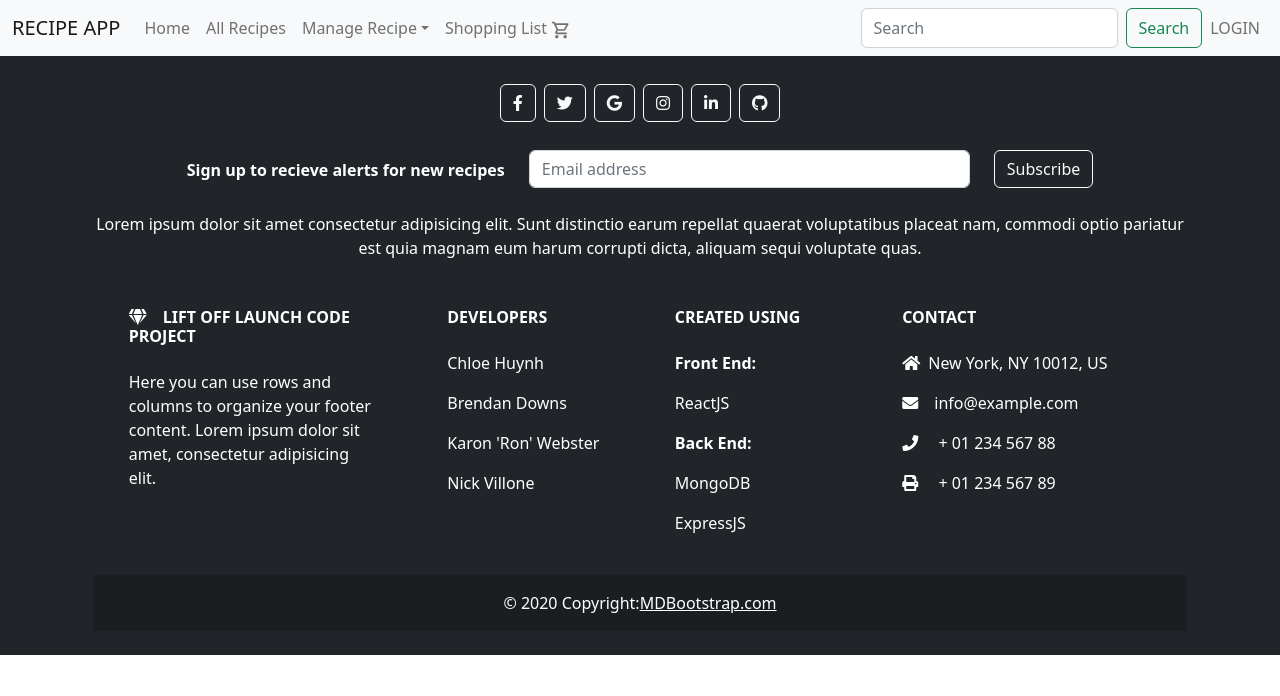
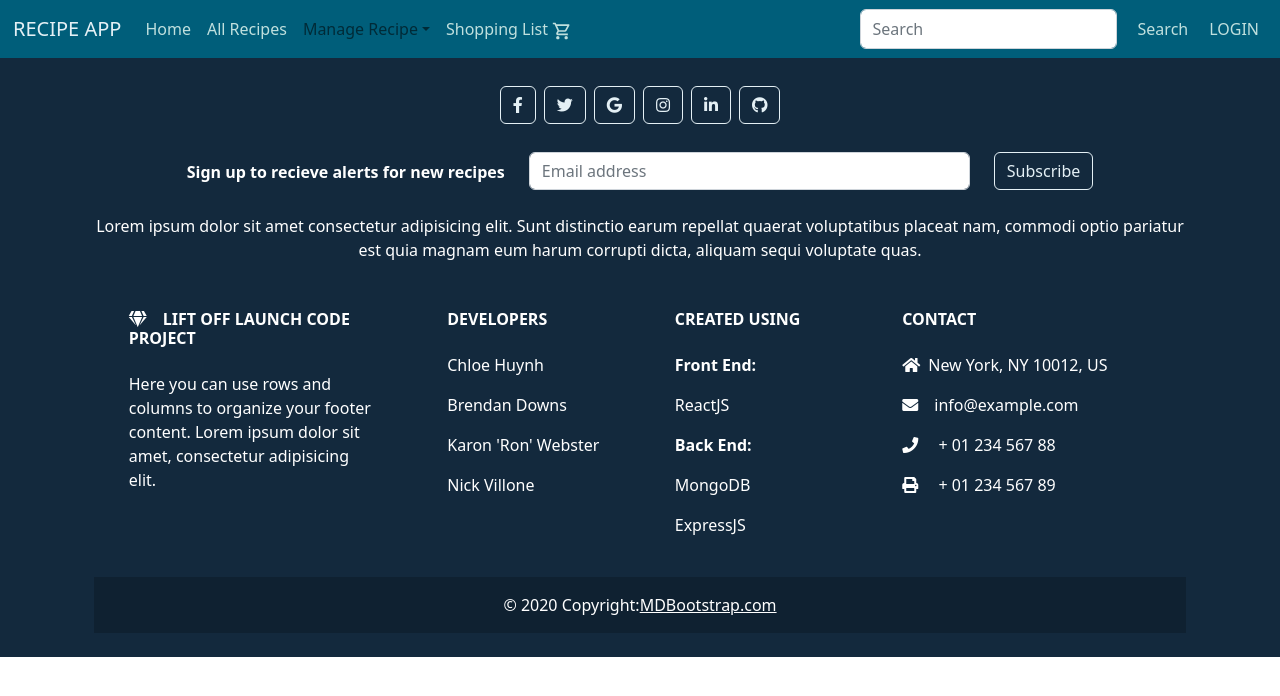
Before and after one commit to lift-off-lc/recipe-app, a React (Create React App) app in the folder client/: page /recipe/1 in a window 1280 px wide. Shown: the top 696 px of the page. Built offline with nearby package versions, Linux system fonts and the light colour scheme; no server answers.

Commit message:
bootstrap customizations stable

```diff
--- a/client/public/index.html
+++ b/client/public/index.html
@@ -24,6 +24,7 @@
       work correctly both with client-side routing and a non-root public URL.
       Learn how to configure a non-root public URL by running `npm run build`.
     -->
+
     <title>React App</title>
   </head>
   <body>
--- a/client/src/components/HomePageDisplay.js
+++ b/client/src/components/HomePageDisplay.js
@@ -1,66 +1,81 @@
 import Carousel from "react-bootstrap/Carousel";
 import Button from "react-bootstrap/Button";
 import { Link } from "react-router-dom";
+
+
 function HomePageDisplay() {
   return (
+    <div className="bg-dark">
+    <div className="container-lg h-fit-content box-shadow-lg">
     <Carousel fade>
-      <Carousel.Item>
+
+      <Carousel.Item className="d-block box-shadow-xl h-fit-content border-secondary border-1">
         <img
-          className="d-block w-100 opacity-75"
-          alt="First slide"
+          className="w-fit-content h-fit-content"
+          alt="Dumpling meal on wooden table"
           src="https://images.unsplash.com/photo-1534422298391-e4f8c172dddb?ixlib=rb-4.0.3&ixid=MnwxMjA3fDB8MHxzZWFyY2h8NzV8fGZvb2R8ZW58MHwwfDB8fA%3D%3D&auto=format&fit=crop&w=700&q=60"
         />
-        <Carousel.Caption>
-          <h3 className="fw-semibold">Add Some Flavor to Mealtime</h3>
-          <p>Explore a profusion of professional and home-cooked recipes: </p>
-          <p className="fw-light">Find fresh takes on old favorites, or lay your oven-mitts on your next signature recipe for the upcoming occasion</p>
+       <Carousel.Caption>
+          <div className="bg-primary rounded-4 w-50 border border-3 border-secondary mx-auto my-top pb-2">
+          <h3 class="fs-2 lead text-secondary">Add Some Flavor to Mealtime</h3>
+          <p class="fw-bold fs-6 text-white align-center">Explore a profusion of professional and home-cooked recipes </p>
+
+
           <Link to="/recipe">
-            <Button variant="success" onClick="/recipe">
+            <Button variant="danger" onClick="/recipe">
               Learn More
             </Button>
             {""}
           </Link>
+          </div>
+        </Carousel.Caption>
+
+      </Carousel.Item>
+
+      <Carousel.Item>
+        <img
+          className="w-fit-content h-fit-content"
+          alt="Barbecue shrimp on what looks like the world's tiniest desert island escape-raft"
+          src="https://images.unsplash.com/photo-1514944288352-fffac99f0bdf?ixlib=rb-4.0.3&ixid=MnwxMjA3fDB8MHxzZWFyY2h8MTM2fHxmb29kfGVufDB8MHwwfHw%3D&auto=format&fit=crop&w=700&q=60"
+        />
+
+        <Carousel.Caption>
+        <div className="bg-primary rounded-4 w-50 border border-3 border-secondary mx-auto my-top pb-2">
+          <h3 class="fs-2 lead text-secondary">Find Fresh Takes on Old Favorites</h3>
+          <p className="fs-6 fw-bold text-white">Lay your oven-mitts on your next signature recipe for the upcoming occasion</p>{" "}
+          <Link to="/recipe">
+            <Button variant="danger" onClick="/recipe">
+              Learn More
+            </Button>
+            {""}
+          </Link>
+          </div>
         </Carousel.Caption>
       </Carousel.Item>
       <Carousel.Item>
         <img
-          className="d-block w-100"
-          alt="Second slide"
-          src="https://images.unsplash.com/photo-1514944288352-fffac99f0bdf?ixlib=rb-4.0.3&ixid=MnwxMjA3fDB8MHxzZWFyY2h8MTM2fHxmb29kfGVufDB8MHwwfHw%3D&auto=format&fit=crop&w=700&q=60"
+          className="w-fit-content h-fit-content"
+          src="https://images.unsplash.com/photo-1461009312844-e80697a81cc7?ixlib=rb-4.0.3&ixid=MnwxMjA3fDB8MHxzZWFyY2h8Nzh8fGRlc3NlcnR8ZW58MHwwfDB8fA%3D%3D&auto=format&fit=crop&w=700&q=60"
+          alt="Chocolate brownie that looks rich & tasty enough to marry"
         />
 
         <Carousel.Caption>
-          <h3>Second slide label</h3>
-          <p>Lorem ipsum dolor sit amet, consectetur adipiscing elit.</p>{" "}
+        <div className="bg-primary rounded-4 w-50 border border-3 border-secondary mx-auto my-top pb-2">
+          <h3 class="fs-2 lead text-secondary">Eat Your Heart Out</h3>
+          <p className="fw-bold">And finally, dig in and enjoy</p>
           <Link to="/recipe">
-            <Button variant="success" onClick="/recipe">
+            <Button variant="danger" onClick="/recipe">
               Learn More
             </Button>
             {""}
           </Link>
+          </div>
         </Carousel.Caption>
       </Carousel.Item>
-      <Carousel.Item>
-        <img
-          className="d-block w-100"
-          src="https://images.unsplash.com/photo-1461009312844-e80697a81cc7?ixlib=rb-4.0.3&ixid=MnwxMjA3fDB8MHxzZWFyY2h8Nzh8fGRlc3NlcnR8ZW58MHwwfDB8fA%3D%3D&auto=format&fit=crop&w=700&q=60"
-          alt="Third slide"
-        />
 
-        <Carousel.Caption>
-          <h3>Third slide label</h3>
-          <p>
-            Praesent commodo cursus magna, vel scelerisque nisl consectetur.
-          </p>
-          <Link to="/recipe">
-            <Button variant="success" onClick="/recipe">
-              Learn More
-            </Button>
-            {""}
-          </Link>
-        </Carousel.Caption>
-      </Carousel.Item>
     </Carousel>
+    </div>
+    </div>
   );
 }
 
--- a/client/src/components/NavBar.js
+++ b/client/src/components/NavBar.js
@@ -10,26 +10,26 @@ import ShoppingCartOutlinedIcon from '@mui/icons-material/ShoppingCartOutlined';
 
 function NavBar() {
   return (
-    <Navbar bg="light" expand="lg">
+    <Navbar className="bg-primary border border-primary" expand="lg">
       <Container fluid>
-        <Navbar.Brand href="/">RECIPE APP</Navbar.Brand>
-        <Navbar.Toggle aria-controls="navbarScroll" />
+        <Navbar.Brand className="text-light" href="/">RECIPE APP</Navbar.Brand>
+        <Navbar.Toggle className="text-secondary" aria-controls="navbarScroll" />
         <Navbar.Collapse id="navbarScroll">
           <Nav
-            className="me-auto my-2 my-lg-0"
+            className="me-auto my-2 my-lg-0 text-secondary"
             style={{ maxHeight: "100px" }}
             navbarScroll
           >
-            <Nav.Link href="/">Home </Nav.Link>
-            <Nav.Link href="/recipe">All Recipes</Nav.Link>
-            <NavDropdown title="Manage Recipe" id="navbarScrollingDropdown">
-              <NavDropdown.Item href="/favoriterecipe">
-                My Favorites <FavoriteBorderTwoToneIcon fontSize="small" />
+            <Nav.Link className="text-secondary" href="/">Home </Nav.Link>
+            <Nav.Link className="text-secondary" href="/recipe">All Recipes</Nav.Link>
+            <NavDropdown className="color-secondary" title="Manage Recipe" id="navbarScrollingDropdown">
+              <NavDropdown.Item className="text-primary" href="/favoriterecipe">
+                My Favorites <FavoriteBorderTwoToneIcon className="text-primary" fontSize="small" />
               </NavDropdown.Item>
               <NavDropdown.Divider />
-              <NavDropdown.Item href="/addrecipe">Add Recipe</NavDropdown.Item>
+              <NavDropdown.Item className="text-primary" href="/addrecipe">Add Recipe</NavDropdown.Item>
             </NavDropdown>
-            <Nav.Link href="/shoppinglist">Shopping List <ShoppingCartOutlinedIcon fontSize="small"/></Nav.Link>
+            <Nav.Link className="text-secondary"href="/shoppinglist">Shopping List <ShoppingCartOutlinedIcon fontSize="small"/></Nav.Link>
           </Nav>
           <Form className="d-flex">
             <Form.Control
@@ -38,9 +38,9 @@ function NavBar() {
               className="me-2"
               aria-label="Search"
             />
-            <Button variant="outline-success">Search</Button>
+            <Button variant="outline-white text-secondary">Search</Button>
             <Nav>
-              <Nav.Link href="/login">LOGIN</Nav.Link>
+              <Nav.Link className="text-secondary" href="/login">LOGIN</Nav.Link>
             </Nav>
           </Form>
         </Navbar.Collapse>
--- a/client/src/index.js
+++ b/client/src/index.js
@@ -3,6 +3,7 @@ import ReactDOM from 'react-dom/client';
 import './index.css';
 import App from './App';
 import reportWebVitals from './reportWebVitals';
+import "../src/scss/custom.scss";
 
 const root = ReactDOM.createRoot(document.getElementById('root'));
 root.render(
--- a/client/src/pages/HomePage.js
+++ b/client/src/pages/HomePage.js
@@ -5,7 +5,8 @@ import HomePageDisplay from "../components/HomePageDisplay";
 export default function HomePage() {
   return (
     <>
-      <HomePageDisplay />
+      <HomePageDisplay/>,
+      <Footer/>
     </>
   );
 }
--- /dev/null
+++ b/client/src/scss/custom.scss
@@ -0,0 +1,23 @@
+/* Variable overrides */
+$primary : #005E7A;
+$secondary : #C0E0DE;
+$success : #69dc9e;
+$info : #90c290;
+$light : #e4f0f5;
+$dark : #13293D;
+$danger : #B8515D;
+
+
+
+$theme-colors: (
+        "primary": $primary,
+        "secondary": $secondary,
+        "success": $success,
+        "info": $info,
+        "warning": $secondary,
+        "light": $light,
+        "dark": $dark,
+        "danger": $danger
+);
+
+@import "../../node_modules/bootstrap/scss/bootstrap.scss";
```
Also changed, not shown: client/package.json (+7 -1 lines), client/src/App.css (line endings or trailing spaces), 1 other file (tests, documents, lock files or other folders).
